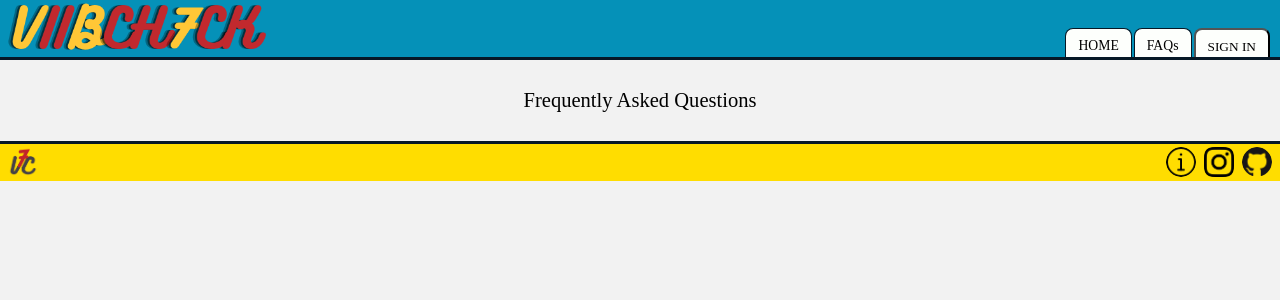
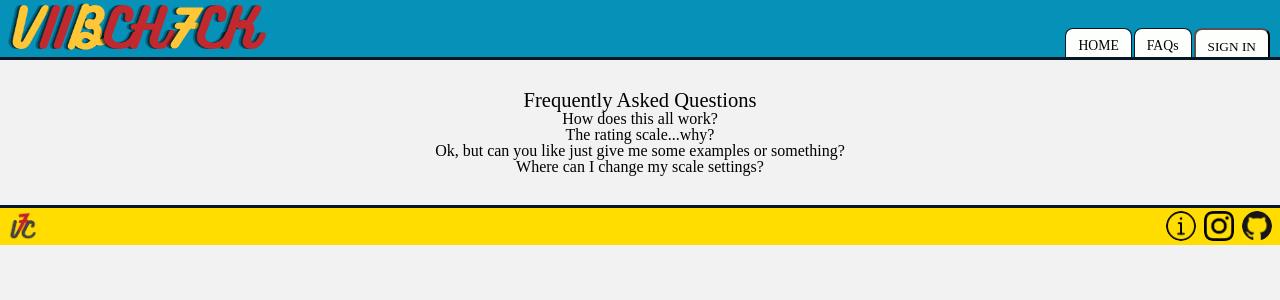
Before and after one commit to colefiscus/vibecheck, a React (Create React App) app: page /faqs in a window 1280 px wide. Shown: the top 300 px of the page. Built offline with nearby package versions, Linux system fonts and the light colour scheme; a web font is replaced by a local one.

Commit message:
Import and use FAQ in Faqs view

```diff
--- a/src/Components/FAQs/FAQ.js
+++ b/src/Components/FAQs/FAQ.js
@@ -10,3 +10,5 @@ const FAQ = ({ faq, index }) => {
     </div>
   )
 }
+
+export default FAQ;
--- a/src/Views/Faqs.js
+++ b/src/Views/Faqs.js
@@ -1,5 +1,7 @@
 import React, { useState } from "react";
 import styled from "styled-components/macro";
+
+import FAQ from "../Components/FAQs/FAQ";
 
 const Faqs = () => {
   const [faqs, setFaqs] = useState([
@@ -29,7 +31,7 @@ const Faqs = () => {
     <FaqsWrapper>
       <Title>Frequently Asked Questions</Title>
       {faqs.map((faq, i) => {
-
+        return <FAQ faq={faq} index={i} />
       })}
     </FaqsWrapper>
   )
```
